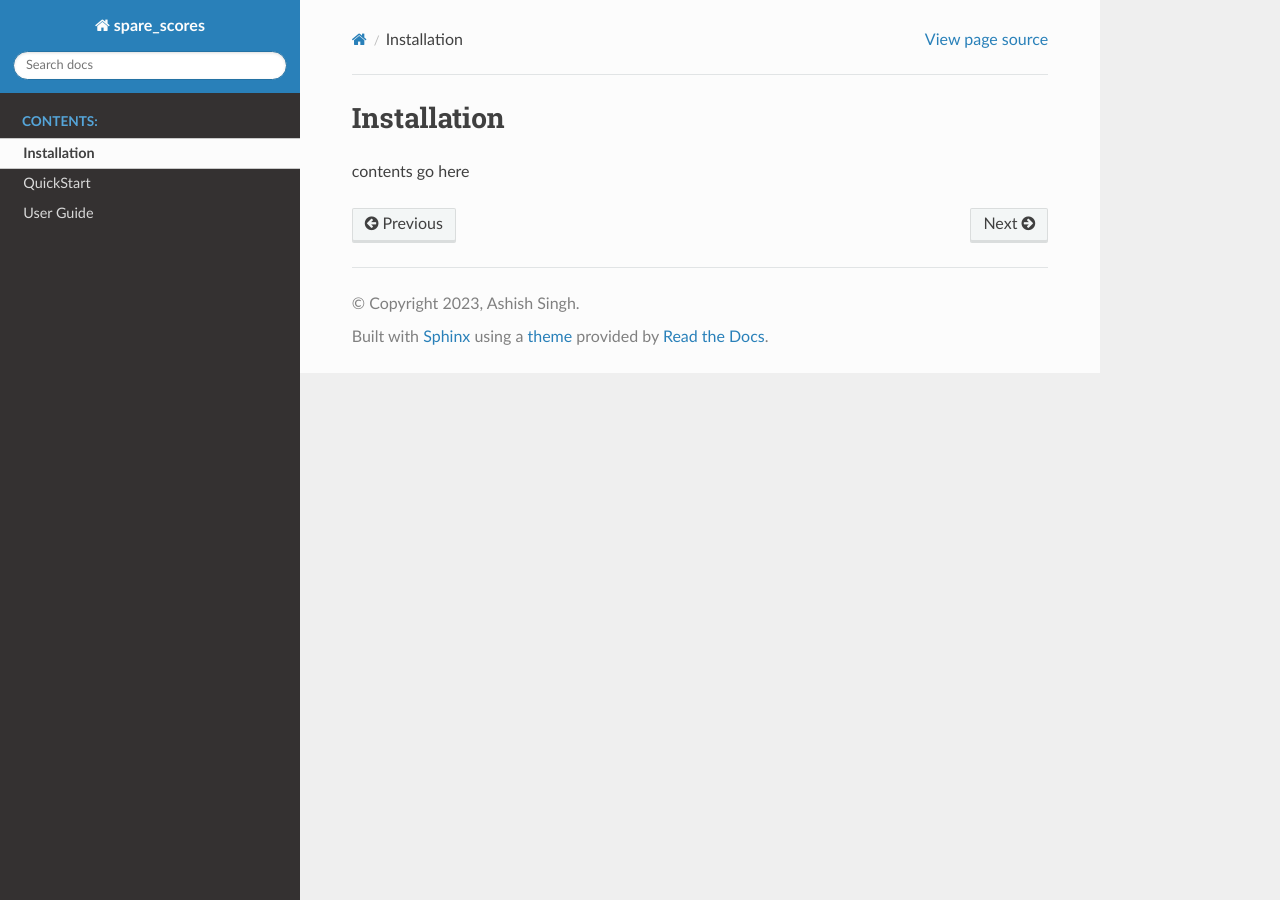
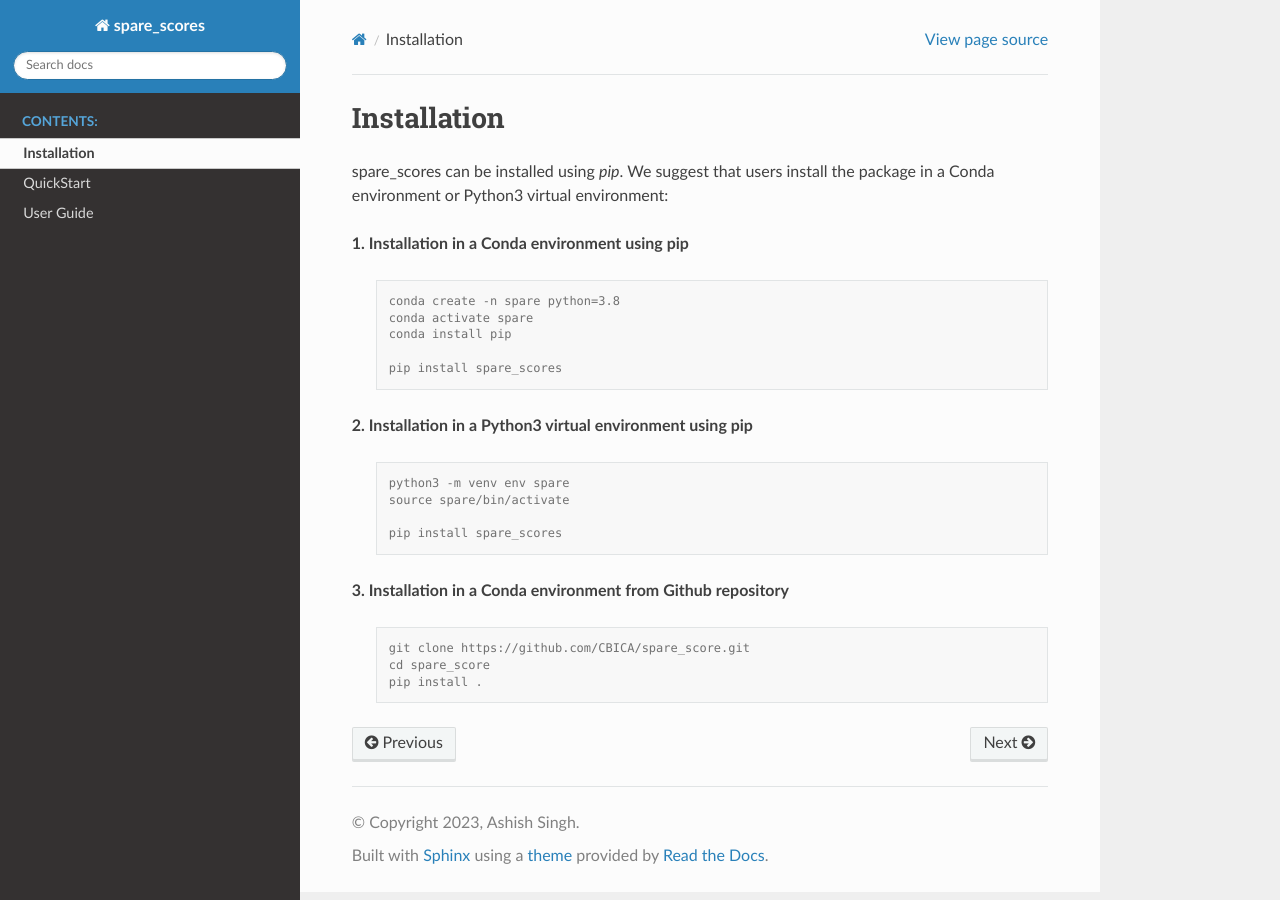
Before and after one commit to CBICA/spare_score, a Sphinx documentation site: the page built from docs/source/contents/installation.rst, in a window 1280 px wide. Built offline with Sphinx 7.4.7 and the Read the Docs theme 2.0.0, drawn with Linux system fonts in a browser that asks for light colours.

Commit message:
Add function to load example data quickly and add documentation on installation.

```diff
--- a/docs/source/contents/installation.rst
+++ b/docs/source/contents/installation.rst
@@ -1,9 +1,32 @@
-.. helloWorld documentation master file, created by
-   sphinx-quickstart on Fri Jul 17 10:38:59 2020.
-   You can adapt this file completely to your liking, but it should at least
-   contain the root `toctree` directive.
+************
+Installation
+************
 
-Installation
-======================================
+spare_scores can be installed using `pip`. We suggest that users install the package in a Conda environment or Python3 virtual environment:
 
-contents go here
+**1. Installation in a Conda environment using pip**
+
+   .. code-block:: console
+
+      conda create -n spare python=3.8
+      conda activate spare
+      conda install pip
+
+      pip install spare_scores
+
+**2. Installation in a Python3 virtual environment using pip**
+
+   .. code-block:: console
+
+      python3 -m venv env spare
+      source spare/bin/activate
+
+      pip install spare_scores
+
+**3. Installation in a Conda environment from Github repository**
+
+   .. code-block:: console
+
+      git clone https://github.com/CBICA/spare_score.git
+      cd spare_score
+      pip install .
```
Also changed, not shown: 3 other files.
